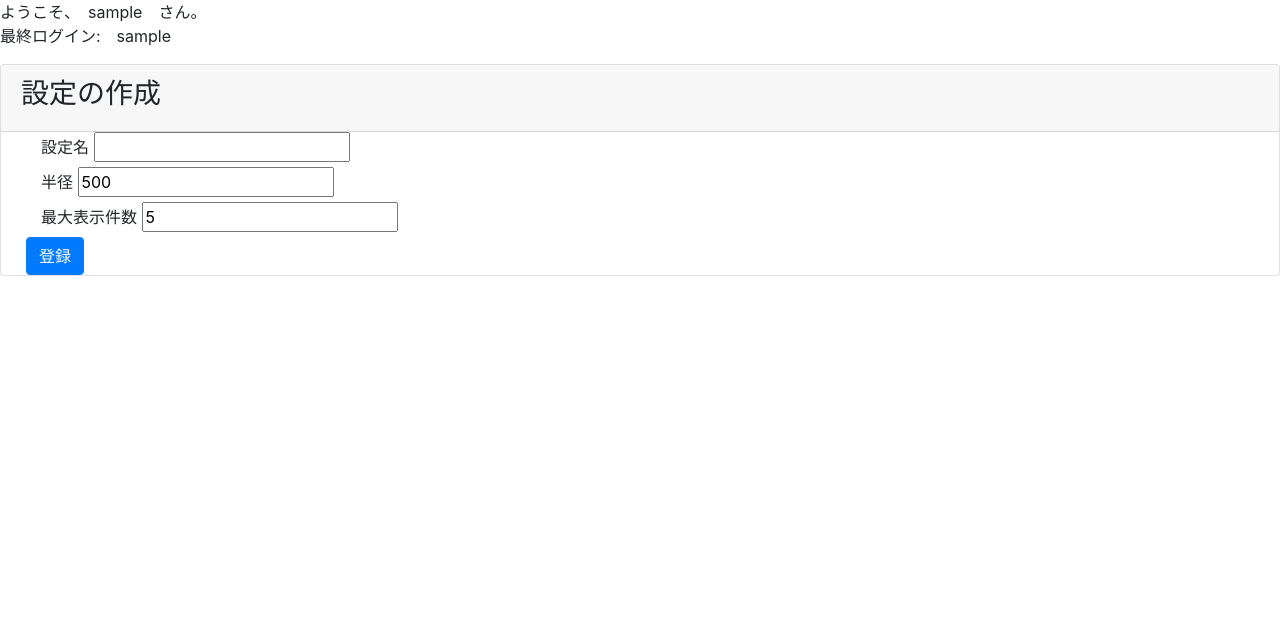
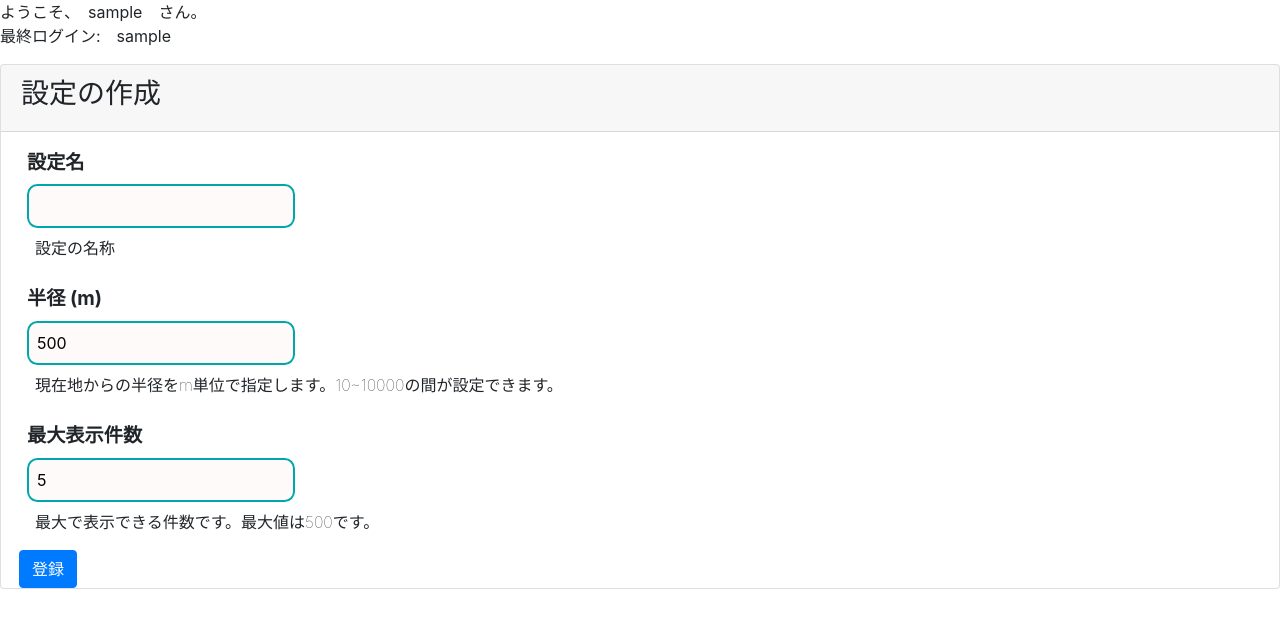
Before and after one commit to yuki0417/travel-app, a Django app: template travel/travel/templates/travel/setting_form.html in a window 1280 px wide. Shown: the part 176-800 px from the top of the page. Run offline with Django 3.2, Linux system fonts and the light colour scheme; tables that the repository leaves empty hold one stand-in row (values such as "Sample post"); the template is opened without the code that fills it: values that come from a table or form of the project are taken from there, most other values are stand-ins (such as "Sample title", 1, 10 or a date in 2020); some libraries are stand-ins or nearby versions.

Commit message:
設定フォームのデザインを調整

```diff
--- /dev/null
+++ b/travel/static/travel/css/setting_form.css
@@ -0,0 +1,27 @@
+.label {
+  font-size: larger;
+  font-weight: bolder;
+}
+
+.col {
+  padding-top: 0.5em;
+  padding-left: 0.5em;
+}
+
+.help-text {
+  font-weight: lighter;
+  padding-top: 0.5em;
+  padding-bottom: 1em;
+  padding-left: 0.5em;
+}
+
+input {
+  border: 2px solid rgb(0, 167, 170);
+  border-radius: 0.65em;
+  padding: 0.5em;
+  background-color: snow;
+}
+
+button {
+  padding: 10px;
+}
--- a/travel/travel/models.py
+++ b/travel/travel/models.py
@@ -39,15 +39,15 @@ class Setting(models.Model):
         max_length=20,
         help_text="設定の名称")
     radius = models.IntegerField(
-        "半径",
+        "半径 (m)",
         default=500,
         validators=[MinValueValidator(10), MaxValueValidator(10000)],
-        help_text="現在地からの半径をm単位で指定する。10~10000の間で指定。")
+        help_text="現在地からの半径をm単位で指定します。10~10000の間が設定できます。")
     max_show_num = models.IntegerField(
         "最大表示件数",
         default=5,
         validators=[MaxValueValidator(500)],
-        help_text="最大で表示する件数。最大値は500。")
+        help_text="最大で表示できる件数です。最大値は500です。")
 
     class Meta:
         verbose_name = '設定'
--- a/travel/travel/templates/travel/setting_form.html
+++ b/travel/travel/templates/travel/setting_form.html
@@ -1,5 +1,7 @@
 {% extends './place_base.html' %}
 {% block content %}
+{% load static %}
+<link rel="stylesheet" href="{% static "travel/css/setting_form.css" %}">
   <div class="card mb-3">
     <div class="card-header">
         <h3>設定の作成</h3>
@@ -16,20 +18,35 @@
             </div>
             {% endif %}
             <div class="col">
-            <label>設定名</label>
+            <div class="label">
+              <label>{{ form.name.label }}</label>
+            </div>
             <input type="hidden" name="user" id="id_user" value={{ user_id }}>
             {{ form.name }}
             {{ form.name.errors }}
+              <div class="help-text">
+                {{ form.name.help_text }}
+              </div>
             </div>
             <div class="col">
-            <label>半径</label>
+            <div class="label">
+              <label>{{ form.radius.label }}</label>
+            </div>
             {{ form.radius }}
             {{ form.radius.errors }}
+              <div class="help-text">
+                {{ form.radius.help_text }}
+              </div>
             </div>
             <div class="col">
-            <label>最大表示件数</label>
+            <div class="label">
+              <label>{{ form.max_show_num.label }}</label>
+            </div>
             {{ form.max_show_num }}
             {{ form.max_show_num.errors }}
+              <div class="help-text">
+                {{ form.max_show_num.help_text }}
+              </div>
             </div>
             <button class="btn btn-primary" type="submit">登録</button>
         </form>
```
Also changed, not shown: 1 other file.
